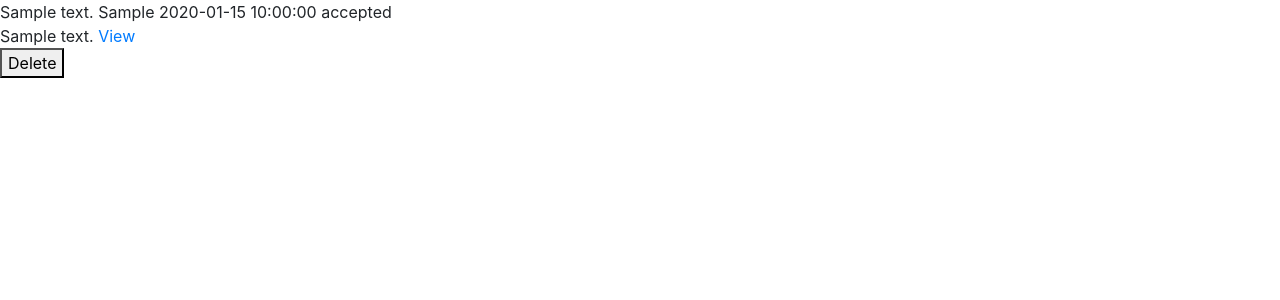
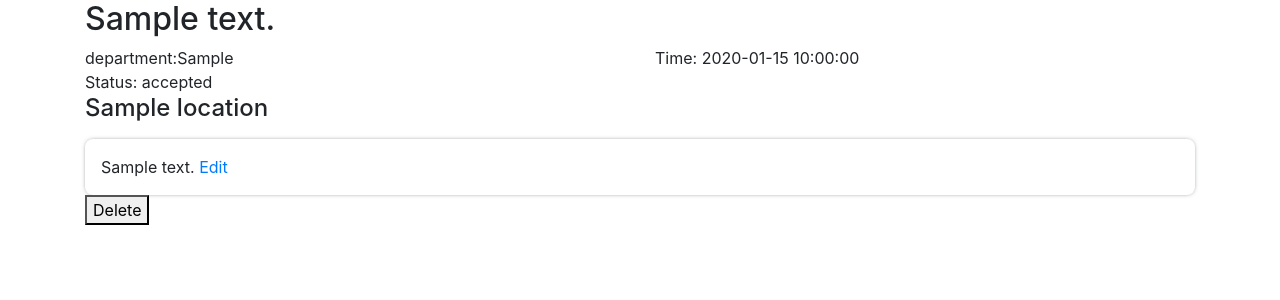
Before and after one commit to treyarte/capstone-one, a Flask app: template app/droplists/templates/droplist_show.html in a window 1280 px wide. Shown: the part 56-356 px from the top of the page. Run offline with Flask 2, Linux system fonts and the light colour scheme; the template is opened without the code that fills it: values that come from a table or form of the project are taken from there, others are empty; tables that the repository leaves empty hold one stand-in row (values such as "Sample post"); some libraries are stand-ins or nearby versions.

Commit message:
change item view html

```diff
--- a/app/__init__.py
+++ b/app/__init__.py
@@ -1,7 +1,7 @@
 import os
 from flask import Flask, redirect, render_template, flash, session, g, Response, request, jsonify
 from flask_debugtoolbar import DebugToolbarExtension
-from app.models import connect_db, User
+from app.models import connect_db, User,DropList, Item, Location, db
 
 from app.home.routes import home
 from app.users.routes import users_route
--- a/app/droplists/templates/droplist_show.html
+++ b/app/droplists/templates/droplist_show.html
@@ -1,15 +1,26 @@
-{%extends "base.html"%}{%block content%} {{droplist.description}}
-{{droplist.department}} {{droplist.timestamp}} {{droplist.status}}
-<div>
+{%extends "base.html"%}{%block content%}
+<div class="container">
+  <div class="row">
+    <div class="col-12">
+      <h2>{{droplist.description}}</h2>
+    </div>
+    <div class="col-6">department:{{droplist.department}}</div>
+    <div class="col-6">Time: {{droplist.timestamp}}</div>
+    <div class="col-6">Status: {{droplist.status}}</div>
+  </div>
+
   {%if droplist.items%} {%for item in droplist.items%}
+  <div class="location">
+    <h4>{{item.location.name}}</h4>
+    <div class="items-list">
       <div>
         {{item.description}}
-    <a href="/droplists/{{droplist.id}}/items/{{item.id}}">View</a>
+        <a href="/droplists/{{droplist.id}}/items/{{item.id}}/edit">Edit</a>
       </div>
-  {%endfor%} {%endif%}
     </div>
-{%if g.user.current_role.role == "stocker" and g.user.get_stocker.id ==
-droplist.stocker_id%}
+  </div>
+  {%endfor%} {%endif%} {%if g.user.current_role.role == "stocker" and
+  g.user.get_stocker.id == droplist.stocker_id%}
   <a href="/droplists/{{droplist.id}}/items/new">Add Items</a>
   <a href="/droplists/{{droplist.id}}/edit" class="btn btn-info">Edit</a>
   <form action="/droplists/{{droplist.id}}/send" method="post">
@@ -19,4 +30,5 @@ droplist.stocker_id%}
   <form action="/droplists/{{droplist.id}}/delete" method="post">
     <button type="submit">Delete</button>
   </form>
+</div>
 {%endblock%}
--- a/app/static/app.css
+++ b/app/static/app.css
@@ -137,6 +137,15 @@ body {
   color: var(--status-text-color);
 }
 
+/**items css**/
+.items-list {
+  padding: 1rem;
+  background-color: #ffffff;
+  border-radius: 0.5rem;
+  box-shadow: 0 0 5px -2px #393e46;
+  margin-top: 1rem;
+}
+
 /**Navbar css**/
 .custom-navbar-bg {
   background-color: #212121;
```
Also changed, not shown: app/forms.py (+11 -0 lines). Lines whose indentation alone changed are shown as unchanged.
